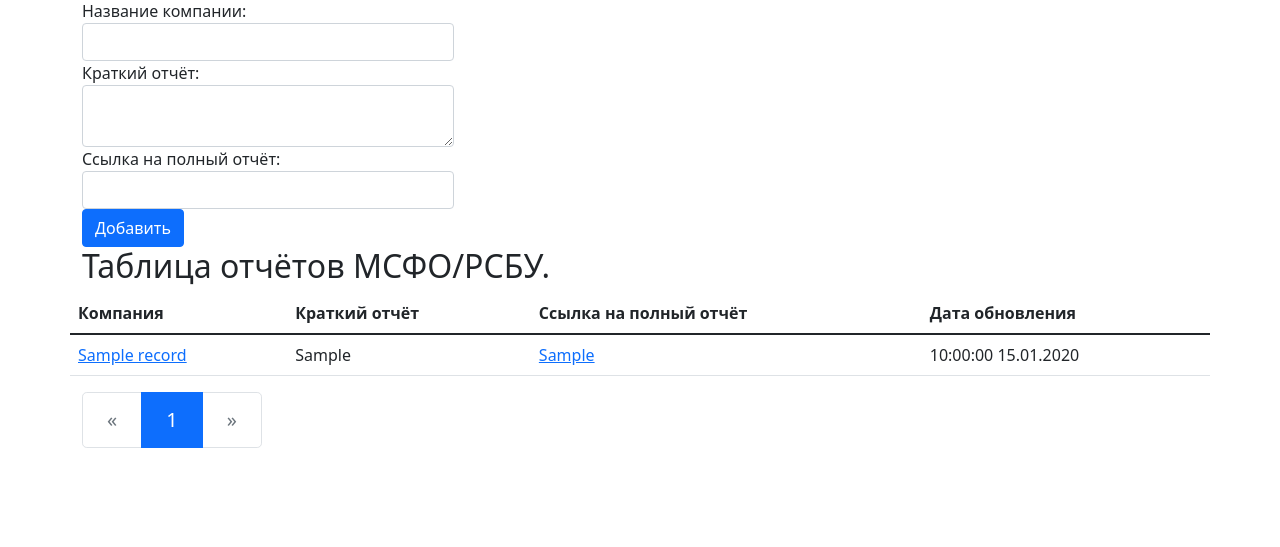
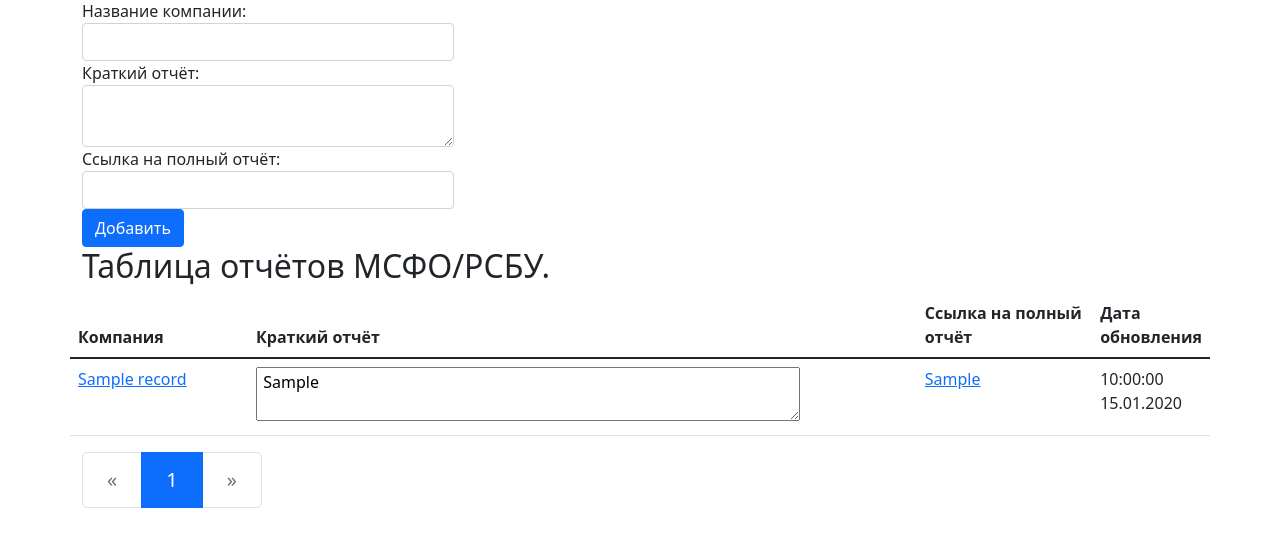
Before and after one commit to wwwAiru/web-msfo-stock-bot, a Flask app: page /msfo_records/ in a window 1280 px wide. Shown: the part 57-604 px from the top of the page. Run offline with Flask 2, Linux system fonts and the light colour scheme; tables that the repository leaves empty hold one stand-in row (values such as "Sample post").

Commit message:
поправил фронтенд шаблона талицы. добави textarea для краткого отчёта

```diff
--- a/msfo_records/templates/msfo_records/index.html
+++ b/msfo_records/templates/msfo_records/index.html
@@ -43,13 +43,13 @@
             и передаёт в функцию аргумент slug которому присваивается значение поля slug(то что в б.д.) объекта record,
             перейдя по ссылке мы попадём на страницу детальной информации о компании -->
             <tr>
-                <td><a href="{{ url_for('msfo_records.record_detail', slug=record.slug) }}">{{ record.company_name }}</a></td>
-                <td> {{ record.short_info }}</td>
-                <td> <a href="{{ record.long_info }}">{{ record.long_info }}</a></td>
+                <td class="col-2"><a href="{{ url_for('msfo_records.record_detail', slug=record.slug) }}">{{ record.company_name }}</a></td>
+                <td class="col-8"><textarea class="col-10"> {{ record.short_info }}</textarea></td>
+                <td class="col-3"> <a href="{{ record.long_info }}">{{ record.long_info }}</a></td>
 
                 <!--тут небольшое форматирование вывода даты, мне удобно в формате: день.месяц.год
                     можно настроить в любом удобном формате-->
-                <td> {{ record.updated.strftime("%H:%M:%S %d.%m.%Y") }}</td>
+                <td class="col-1"> {{ record.updated.strftime("%H:%M:%S %d.%m.%Y") }}</td>
             </tr>
                 {% endfor %}
             </tbody>
```
